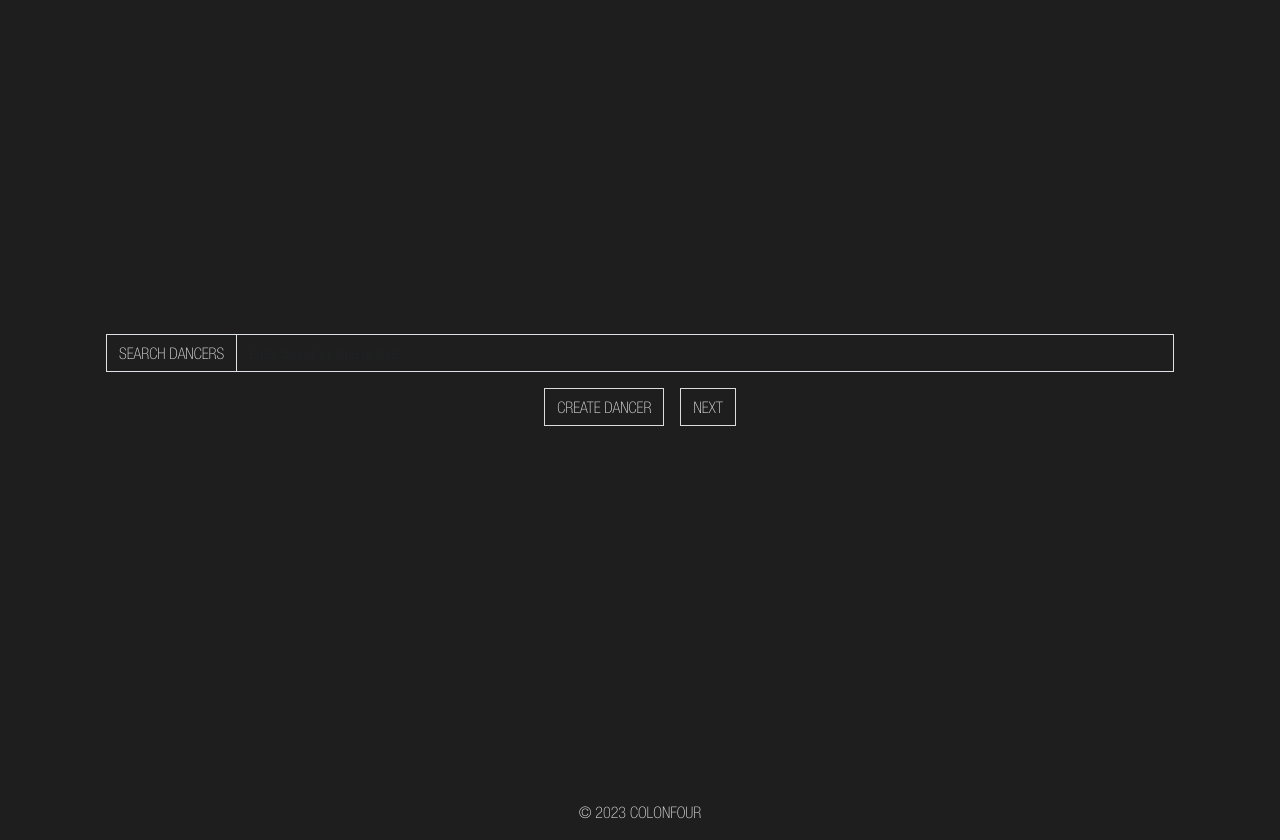
After one commit to bryanMawan/colonFourNewProject, a Django app: page /dancer/create/ in a window 1280 px wide. The commit adds this page. Run offline with Django 4.2, Linux system fonts and the light colour scheme; the visitor is signed in with stand-in values (Sample User, id 1); some libraries are stand-ins or nearby versions.

Commit message:
dancer creattion with test(w/o rate limiting)

```diff
--- a/newColonFour/forms.py
+++ b/newColonFour/forms.py
@@ -1,6 +1,6 @@
 from django import forms
 from django.contrib.auth.forms import UserCreationForm
-from .models import CustomUser, OrganizerProfile, OrganizerVerificationRequest
+from .models import CustomUser, OrganizerProfile, OrganizerVerificationRequest, Dancer
 
 class OrganizerRegistrationForm(UserCreationForm):
     gdpr_consented = forms.BooleanField(
@@ -20,3 +20,13 @@ class OrganizerVerificationRequestForm(forms.ModelForm):
     class Meta:
         model = OrganizerVerificationRequest
         fields = ['url']
+
+
+class DancerForm(forms.ModelForm):
+    dancer_has_consented = forms.BooleanField(
+        required=True,  # Set to True if you want the field to be required
+    )
+
+    class Meta:
+        model = Dancer
+        fields = ['name', 'country', 'picture', 'styles', 'dancer_has_consented']
--- a/newColonFour/models.py
+++ b/newColonFour/models.py
@@ -4,7 +4,7 @@ from django.utils import timezone
 from django.utils.translation import gettext_lazy as _
 from django.conf import settings
 from django.contrib.postgres.fields import ArrayField  # Only if using PostgreSQL
-from .services import generate_unique_slug, default_image
+from .services import generate_unique_slug, default_image, COUNTRY_CHOICES
 
 
 class CustomUserManager(BaseUserManager):
@@ -148,9 +148,33 @@ class Event(models.Model):
         return self.name
 
 
+class Dancer(models.Model):
+    name = models.CharField(max_length=255)
+    country = models.CharField(max_length=3, choices=COUNTRY_CHOICES)  # Use a CharField with choices
+    picture = models.ImageField(upload_to='dancer_pics/', null=True, blank=True)
+    styles = ArrayField(models.CharField(max_length=100))
+    dancer_has_consented = models.BooleanField(default=False)  # Add the new field
+
+
+
+    # Many-to-many relationship with Event
+    events = models.ManyToManyField('Event', related_name='dancers')
+
+    def get_picture_url(self):
+        if self.picture and hasattr(self.picture, 'url'):
+            return self.picture.url
+        else:
+            return default_image
+
+    def __str__(self):
+        return self.name
+
+    def get_styles(self):
+        return list(self.styles)
+
 class Workshop(Event):
     # Additional fields specific to Workshop can be added here
-    #price
+    # price
     # teacher(s) dancer model
     # guest(s) model
     pass
--- a/newColonFour/services.py
+++ b/newColonFour/services.py
@@ -5,6 +5,12 @@ from django.utils.crypto import get_random_string
 from django.apps import apps
 
 default_image = '/static/images/photoDefault.jpg'
+
+COUNTRY_CHOICES = [
+    ('USA', 'United States'),
+    ('CAN', 'Canada'),
+    # Add more countries as needed
+]
 
 
 def generate_unique_slug(model, value, slug_field="slug"):
@@ -25,3 +31,14 @@ def update_organizer_profile(user, gdpr_consented):
         user=user,
         defaults={'gdpr_consented': gdpr_consented}
     )
+
+def get_user_or_client_ip(request):
+    if request.user.is_authenticated:
+        return request.user
+    else:
+        x_forwarded_for = request.META.get('HTTP_X_FORWARDED_FOR')
+        if x_forwarded_for:
+            ip = x_forwarded_for.split(',')[0]
+        else:
+            ip = request.META.get('REMOTE_ADDR')
+        return ip
--- a/newColonFour/static/css/dark.css
+++ b/newColonFour/static/css/dark.css
@@ -8,6 +8,8 @@ body {
   background-color: #1e1e1e;
   color: #dcdcdc;
   font-family: myfont;
+
+
 }
 
 /* Button Styles */
@@ -104,6 +106,16 @@ body {
   margin-bottom: 1rem;
 }
 
+.alert-success {
+  background-color: #1e1e1e;
+  color: #dcdcdc;
+  border-color: #23f55e;
+  padding: 0.75rem 1.25rem;
+  border: 1px solid #23f55e;
+  border-radius: 0;
+  margin-bottom: 1rem;
+}
+
 .icon-button {
   border: none;
   background: none;
@@ -142,3 +154,8 @@ body {
 .modal-footer {
   border-color: #dcdcdc; /* Light border */
 }
+
+.btn-close{
+  color: #dcdcdc; /* Text color */
+
+}
--- a/newColonFour/templates/base.html
+++ b/newColonFour/templates/base.html
@@ -10,6 +10,12 @@
 
   <link rel="stylesheet" href="https://cdnjs.cloudflare.com/ajax/libs/bootstrap/5.3.0/css/bootstrap.min.css">
   <!-- <link rel="stylesheet" type="text/css" href="{% static 'css/dark.css' %}"> -->
+  <style>
+    body {
+      text-transform: uppercase;
+    }
+    /* Add additional styles here */
+  </style>
 </head>
 
 <body>
--- a/newColonFour/templates/createEventModal.html
+++ b/newColonFour/templates/createEventModal.html
@@ -1,4 +1,3 @@
-{% extends "base.html" %}
 {% load static %}
 
 {% block content %}
--- /dev/null
+++ b/newColonFour/templates/dancer/createDancer.html
@@ -0,0 +1,106 @@
+{% extends 'base.html' %}
+{% load static %}
+
+{% block title %}Create Dancer - Colon Four{% endblock %}
+
+
+
+{% block content %}
+{% block foo %}
+{% include "createEventModal.html" %}
+{% endblock %}
+  <link rel="stylesheet" type="text/css" href="{% static 'css/dark.css' %}">
+
+
+  <div class="container d-flex justify-content-center align-items-center vh-100">
+
+
+  <div class="container">
+    <div class="row">
+        {% if messages %}
+        <div class="alert alert-success(">
+          {% for message in messages %}
+            {{ message }} <a href="#" id="toggleCreateEventModal" data-bs-toggle="modal" data-bs-target="#createEventModal"">here</a>
+          {% endfor %}
+        </div>
+      {% endif %}
+</div>
+    <div class="input-group mb-3">
+      <span class="input-group-text" id="basic-addon1">Search Dancers</span>
+      <input type="text" class="form-control" placeholder="Enter dancer's name or style" aria-label="Search Dancers" aria-describedby="basic-addon1">
+    </div>
+
+    <p class="d-inline-flex gap-3">
+
+    <button class="btn btn-outline-primary" type="button" data-bs-toggle="collapse" data-bs-target="#collapseForm" aria-expanded="false" aria-controls="collapseExample">
+     CREATE DANCER </button>
+
+     <button class="btn btn-outline-primary" type="button" data-bs-toggle="modal" data-bs-target="#createEventModal">NEXT</button>
+     </p>
+     <BR></BR>
+
+      <div class="collapse" id="collapseForm">
+
+    <form method="post">
+      {% csrf_token %}
+
+      <!-- Name Field -->
+      <div class="input-group mb-3">
+        <span class="input-group-text" id="basic-addon1">Name</span>
+        <input type="text" name="name" id="id_name" class="form-control" required value="{{ form.name.value|default_if_none:'' }}">
+      </div>
+      {% if form.name.errors %}
+        <div class="alert alert-danger">{{ form.name.errors }}</div>
+      {% endif %}
+
+      <!-- Country Field -->
+      <div class="input-group mb-3">
+        <span class="input-group-text" id="basic-addon1">Country</span>
+        <select name="country" id="id_country" class="form-select" required>
+          <option value="" selected disabled>Select Country</option>
+          {% for choice in form.fields.country.choices %}
+            <option value="{{ choice.0 }}" {% if choice.0 == form.country.value %}selected{% endif %}>
+              {{ choice.1 }}
+            </option>
+          {% endfor %}
+        </select>
+      </div>
+      {% if form.country.errors %}
+        <div class="alert alert-danger">{{ form.country.errors }}</div>
+      {% endif %}
+
+      <!-- Styles Field -->
+      <div class="input-group mb-3">
+        <span class="input-group-text" id="basic-addon1">Styles</span>
+        <input type="text" name="styles" id="id_styles" class="form-control" required value="{{ form.styles.value|default_if_none:'' }}">
+      </div>
+      {% if form.styles.errors %}
+        <div class="alert alert-danger">{{ form.styles.errors }}</div>
+      {% endif %}
+
+      <!-- Picture Field -->
+      <div class="input-group mb-3">
+        <span class="input-group-text" id="basic-addon1">Picture</span>
+        <input type="file" name="picture" id="id_picture" class="form-control" accept="image/*">
+      </div>
+      {% if form.picture.errors %}
+        <div class="alert alert-danger">{{ form.picture.errors }}</div>
+      {% endif %}
+
+        <!-- Dancer Consent Checkbox -->
+        <div class="form-check form-switch">
+        <input class="form-check-input" type="checkbox" role="switch" id="id_gdpr_consented" name="dancer_has_consented" required>
+        <label class="form-check-label" for="id_gdpr_consented">By checking this, the dancer has consented to their information (which is accurate) being posted on our site</label>
+    </div>
+
+    <br></br>
+
+      <button type="submit" class="btn btn-outline-primary">CREATE</button>
+    </form>
+
+  </div>
+</div>
+</div>
+
+
+{% endblock %}
--- a/newColonFour/templates/organizer_profile_detail.html
+++ b/newColonFour/templates/organizer_profile_detail.html
@@ -4,7 +4,6 @@
 {% block title %}Colon Four{% endblock %}
 
 {% block content %}
-{% include 'createEventModal.html' %}
 
 <link rel="stylesheet" type="text/css" href="{% static 'css/dark.css' %}">
 <h1>{{ organizer.user.name }}</h1>
@@ -33,8 +32,8 @@
 </ul>
 
 <div class="col-12">
-    <button type="button" class="btn btn-outline-primary btn-block" data-bs-toggle="modal" data-bs-target="#createEventModal">
-        Create Event
+    <button type="button" class="btn btn-outline-primary btn-block" >
+        <a href="{% url 'create_dancer' %}">Create Event</a>
     </button>
 </div>
 {% endblock %}
--- a/newColonFour/urls.py
+++ b/newColonFour/urls.py
@@ -1,7 +1,7 @@
 # yourapp/urls.py
 from django.urls import path
 from django.contrib.auth.views import LogoutView
-from .views import HomePageView, register, org_verification, OrganizerProfileDetailView, CustomLoginView
+from .views import HomePageView, register, org_verification, OrganizerProfileDetailView, CustomLoginView, DancerCreateView
 
 urlpatterns = [
     path('', HomePageView.as_view(), name='home'),
@@ -10,6 +10,8 @@ urlpatterns = [
     path('organizer/<slug:slug>/', OrganizerProfileDetailView.as_view(), name='organizer-profile-detail'),
     path('org-verification/', org_verification, name='org_verification'),
     path('register/', register, name='register'),  # Add this line
+    path('dancer/create/', DancerCreateView.as_view(), name='create_dancer'),
+
 
 
     # Add other URL patterns as needed
--- a/newColonFour/views.py
+++ b/newColonFour/views.py
@@ -1,13 +1,18 @@
 # yourapp/views.py
-from django.views.generic import TemplateView, DetailView
+from django.views.generic import TemplateView, DetailView, CreateView
 from django.contrib.auth import login
 from django.shortcuts import render, redirect
-from .forms import OrganizerRegistrationForm, OrganizerVerificationRequestForm
-from .models import OrganizerProfile
+from .forms import OrganizerRegistrationForm, OrganizerVerificationRequestForm, DancerForm
+from .models import OrganizerProfile, Dancer
 from django.contrib.auth.mixins import LoginRequiredMixin
 from django.contrib import messages
 from django.contrib.auth.views import LoginView
 from .services import update_organizer_profile
+from django.urls import reverse_lazy
+import logging
+
+logger = logging.getLogger(__name__)
+
 
 
 class HomePageView(TemplateView):
@@ -75,3 +80,20 @@ class OrganizerProfileDetailView(LoginRequiredMixin, DetailView):
     slug_url_kwarg = 'slug'
 
     login_url = '/login/'  # Update this with your login route if it's different
+
+class DancerCreateView(LoginRequiredMixin, CreateView):
+    model = Dancer
+    form_class = DancerForm
+    template_name = 'dancer/createDancer.html'
+    success_url = reverse_lazy('create_dancer')
+    login_url = '/login/'  # Redirect to the login page if the user is not authenticated
+
+    def form_valid(self, form):
+        response = super().form_valid(form)
+        # from here (move to services)
+        user_name = self.request.user.get_full_name()
+        dancer_name = form.cleaned_data['name']
+        logger.debug(f'User "{user_name.title()}" created a dancer: "{dancer_name.title()}"')
+        # to here (move to services)
+        messages.success(self.request, f'"{self.object.name}" has been added as a dancer. To proceed, Click the "Next" button or ')
+        return response
--- a/requirements.txt
+++ b/requirements.txt
@@ -1,7 +1,10 @@
 asgiref==3.7.2
 Django==4.2.8
+django-ratelimit==4.1.0
+pillow==10.2.0
 psycopg==3.1.15
 psycopg2-binary==2.9.9
+pymemcache==4.0.0
 python-decouple==3.8
 sqlparse==0.4.4
 typing_extensions==4.9.0
```
Also changed, not shown: colonFourNewProject/settings.py (+34 -0 lines), newColonFour/tests/test_dancerCreation.py (added, +102 -0 lines), newColonFour/migrations/0010_dancer.py (added), newColonFour/migrations/0011_dancer_dancer_has_consented.py (added), 1 other file.
